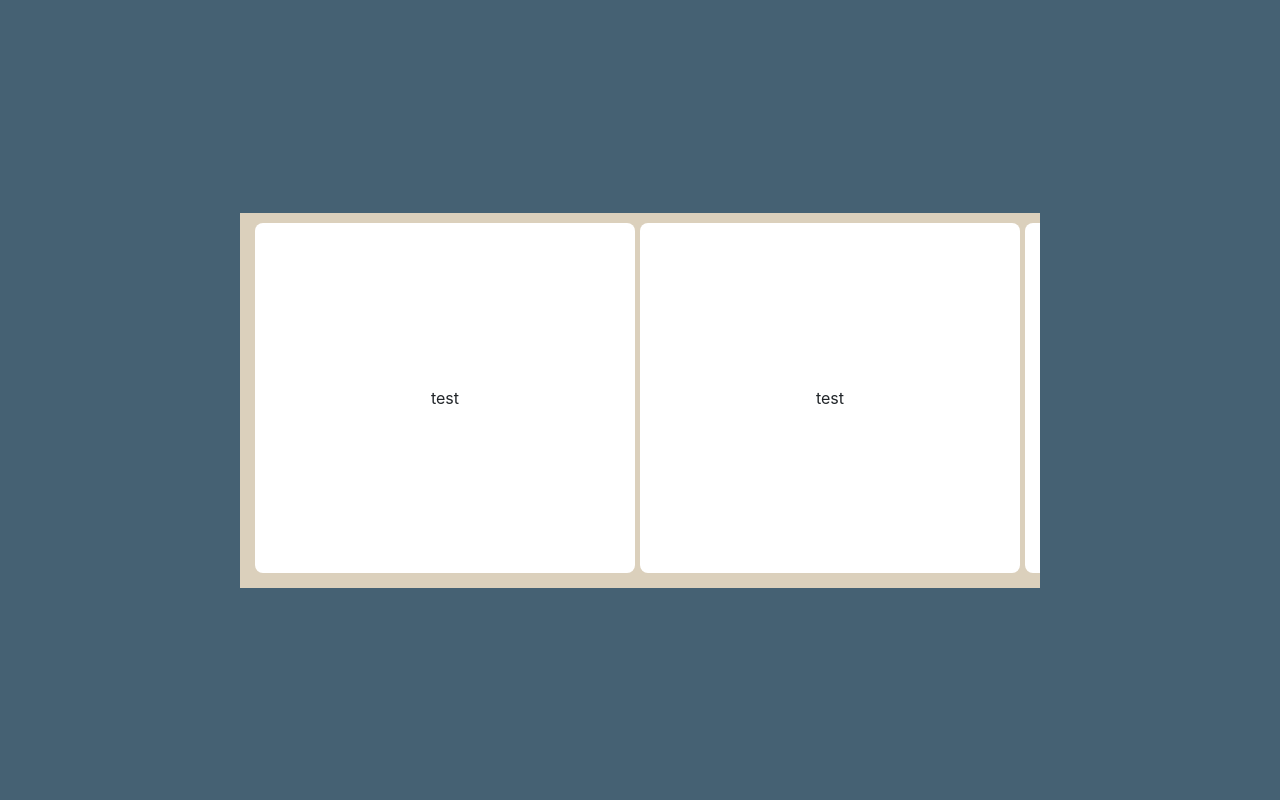
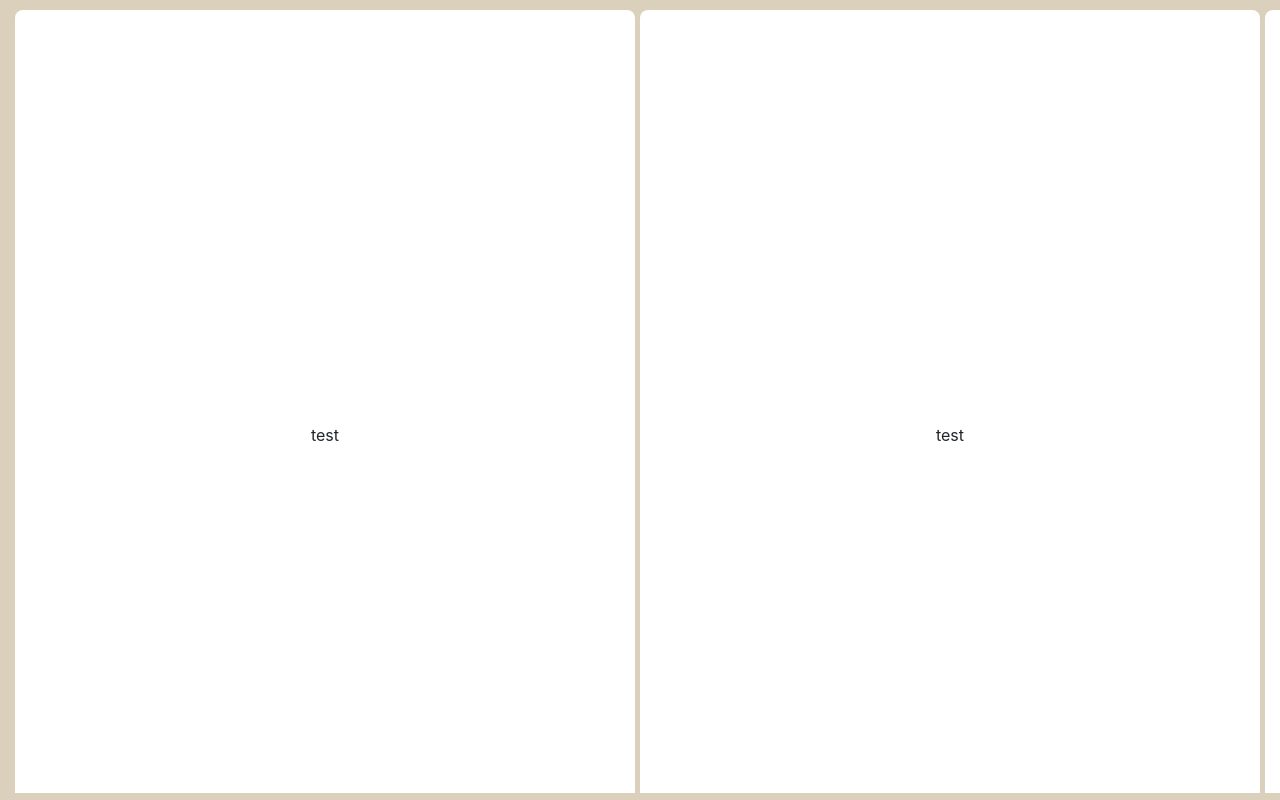
Before and after one commit to fachpost60/swipepage, a plain HTML site: page index.html in a window 1280 px wide. Drawn offline with nearby package versions, Linux system fonts and the light colour scheme.

Commit message:
Update style.css

```diff
--- a/style.css
+++ b/style.css
@@ -22,7 +22,7 @@
   display: grid;
   grid-gap: calc(var(--gutter) / 2);
   grid-template-columns: 10px repeat(var(--total), calc(50% - var(--gutter) * 2)) 10px;
-  grid-template-rows: minmax(350px, 1fr);
+  grid-template-rows: minmax(850px, 1fr);
 
   overflow-x: scroll;
   scroll-snap-type: x proximity;
@@ -61,8 +61,8 @@ h3 {
 }
 
 .app {
-  width: 800px;
-  height: 375px;
+  width: 100%;
+  height: 100%;
   background: #DBD0BC;
   overflow-y: scroll;
 }
```
